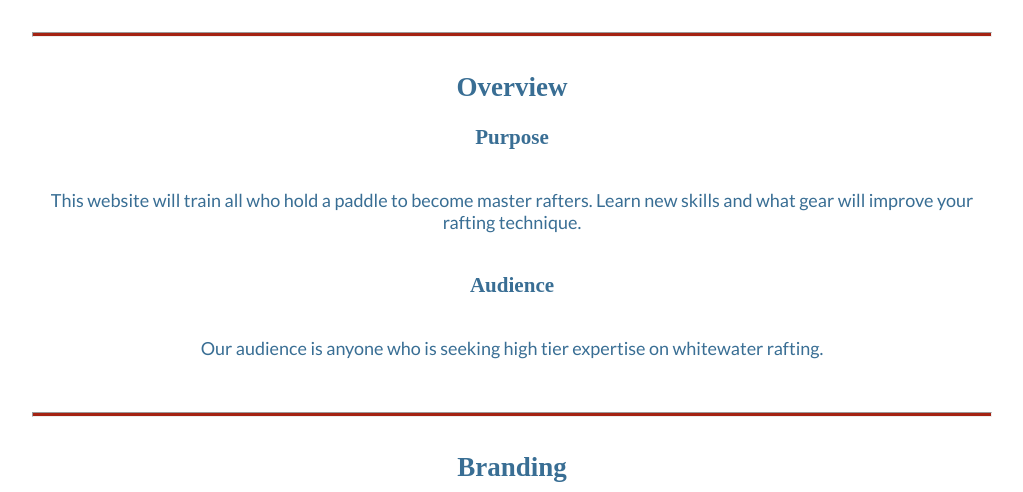
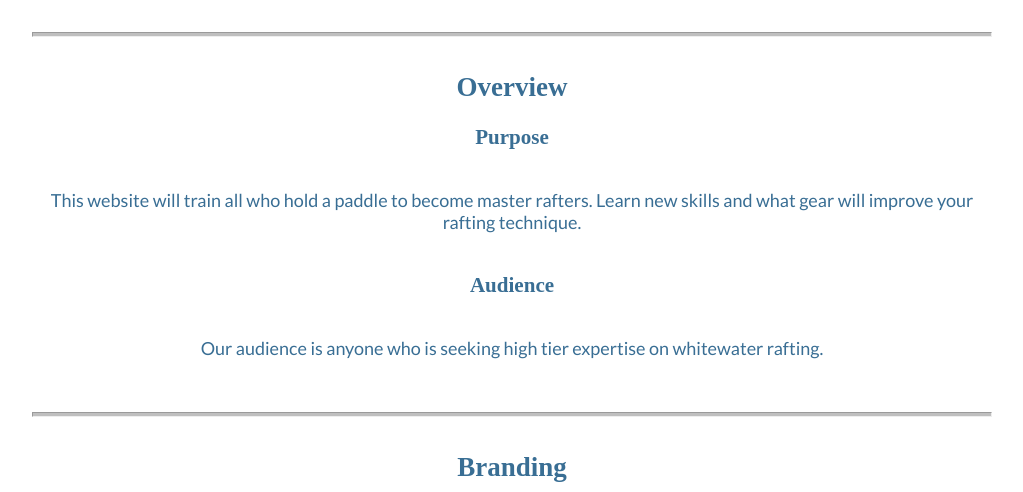
Before and after one commit to npforero13/wdd130, a plain HTML site: page wwr/site-plan-rifting.html in a window 1280 px wide. Shown: the part 308-800 px from the top of the page, without its empty margins (128-1151 px from the left). Drawn offline with Linux system fonts and the light colour scheme; a web font is replaced by a local one.

Commit message:
changes to color palette css

```diff
--- a/wwr/styles/site-plan-rafting.css
+++ b/wwr/styles/site-plan-rafting.css
@@ -6,10 +6,10 @@ Fonts are separated by a & */
 
 :root {
   /* change the values below to your colors from your palette */
-  --primary-color: #396E94   ;
-  --secondary-color: #E7C24F ;
-  --accent1-color: #A42212;
-  --accent2-color: white;
+  --primary-color: #F2F2F2  ;
+  --secondary-color: #403F37 ;
+  --accent1-color: #BFBFBF;
+  --accent2-color: #FF711F;
 
   /* change the values below to your chosen font(s) */
   --heading-font: "IM Fell French Canon";
```
